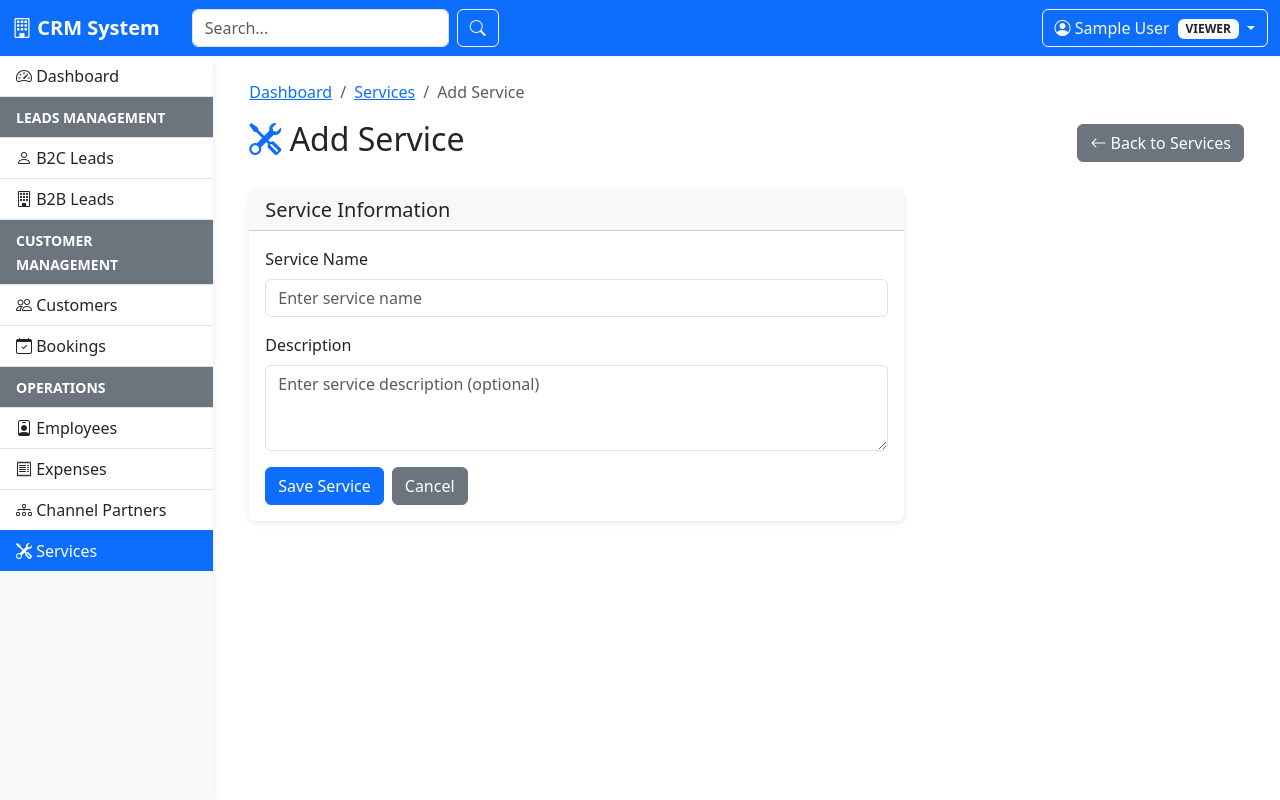
After one commit to Codimai-dev/toast4health-crm, a Flask app: page /services/add in a window 1280 px wide. The commit adds this page. Run offline with Flask 3, Linux system fonts and the light colour scheme; the visitor is signed in with stand-in values (Sample User, id 1).

Commit message:
add_service_model

```diff
--- a/app/__init__.py
+++ b/app/__init__.py
@@ -76,6 +76,9 @@ def create_app(config_name=None):
     from app.channel_partners import bp as channel_partners_bp
     app.register_blueprint(channel_partners_bp, url_prefix='/channel-partners')
 
+    from app.services import bp as services_bp
+    app.register_blueprint(services_bp, url_prefix='/services')
+
     from app.settings import bp as settings_bp
     app.register_blueprint(settings_bp, url_prefix='/settings')
 
--- /dev/null
+++ b/app/services/forms.py
@@ -0,0 +1,14 @@
+"""Services forms."""
+
+from flask_wtf import FlaskForm
+from wtforms import StringField, TextAreaField, SubmitField
+from wtforms.validators import DataRequired
+
+
+class ServiceForm(FlaskForm):
+    """Form for adding/editing services."""
+
+    name = StringField('Service Name', validators=[DataRequired()],
+                       render_kw={'class': 'form-control', 'placeholder': 'Enter service name'})
+    description = TextAreaField('Description', render_kw={'class': 'form-control', 'rows': 3, 'placeholder': 'Enter service description (optional)'})
+    submit = SubmitField('Save Service', render_kw={'class': 'btn btn-primary'})
--- /dev/null
+++ b/app/services/routes.py
@@ -0,0 +1,59 @@
+"""Services routes."""
+
+from flask import render_template, flash, redirect, url_for
+from flask_login import login_required, current_user
+
+from app import db
+from app.services import bp
+from app.services.forms import ServiceForm
+from app.models import Service
+
+
+@bp.route('/')
+@login_required
+def index():
+    """Display all services."""
+    services = Service.query.order_by(Service.created_at.desc()).all()
+    return render_template('services/index.html', title='Services', services=services)
+
+
+@bp.route('/add', methods=['GET', 'POST'])
+@login_required
+def add():
+    """Add a new service."""
+    form = ServiceForm()
+    if form.validate_on_submit():
+        service = Service(
+            name=form.name.data,
+            description=form.description.data,
+            created_by=current_user.id,
+            updated_by=current_user.id
+        )
+        db.session.add(service)
+        db.session.commit()
+        flash('Service added successfully!', 'success')
+        return redirect(url_for('services.index'))
+    return render_template('services/add.html', title='Add Service', form=form)
+
+
+@bp.route('/view/<int:id>')
+@login_required
+def view(id):
+    """View a service."""
+    service = Service.query.get_or_404(id)
+    return render_template('services/view.html', title='View Service', service=service)
+
+
+@bp.route('/edit/<int:id>', methods=['GET', 'POST'])
+@login_required
+def edit(id):
+    """Edit a service."""
+    service = Service.query.get_or_404(id)
+    form = ServiceForm(obj=service)
+    if form.validate_on_submit():
+        form.populate_obj(service)
+        service.updated_by = current_user.id
+        db.session.commit()
+        flash('Service updated successfully!', 'success')
+        return redirect(url_for('services.index'))
+    return render_template('services/edit.html', title='Edit Service', form=form, service=service)
--- a/app/templates/base.html
+++ b/app/templates/base.html
@@ -202,6 +202,9 @@
                     <a href="{{ url_for('channel_partners.index') }}" class="list-group-item list-group-item-action {{ 'active' if request.endpoint and request.endpoint.startswith('channel_partners.') }}">
                         <i class="bi bi-diagram-3"></i> Channel Partners
                     </a>
+                    <a href="{{ url_for('services.index') }}" class="list-group-item list-group-item-action {{ 'active' if request.endpoint and request.endpoint.startswith('services.') }}">
+                        <i class="bi bi-tools"></i> Services
+                    </a>
 
                     {% if current_user.role.value == 'ADMIN' %}
                     <!-- Admin Section -->
@@ -263,6 +266,9 @@
                         </a>
                         <a href="{{ url_for('channel_partners.index') }}" class="list-group-item list-group-item-action {{ 'active' if request.endpoint and request.endpoint.startswith('channel_partners.') }}">
                             <i class="bi bi-diagram-3"></i> Channel Partners
+                        </a>
+                        <a href="{{ url_for('services.index') }}" class="list-group-item list-group-item-action {{ 'active' if request.endpoint and request.endpoint.startswith('services.') }}">
+                            <i class="bi bi-tools"></i> Services
                         </a>
 
                         {% if current_user.role.value == 'ADMIN' %}
--- /dev/null
+++ b/app/templates/services/add.html
@@ -0,0 +1,59 @@
+{% extends "base.html" %}
+
+{% block title %}Add Service - CRM System{% endblock %}
+
+{% block breadcrumb %}
+<li class="breadcrumb-item"><a href="{{ url_for('dashboard.index') }}">Dashboard</a></li>
+<li class="breadcrumb-item"><a href="{{ url_for('services.index') }}">Services</a></li>
+<li class="breadcrumb-item active">Add Service</li>
+{% endblock %}
+
+{% block content %}
+<div class="row">
+    <div class="col-12">
+        <div class="d-flex justify-content-between align-items-center mb-4">
+            <h2>
+                <i class="bi bi-tools text-primary"></i>
+                Add Service
+            </h2>
+            <a href="{{ url_for('services.index') }}" class="btn btn-secondary">
+                <i class="bi bi-arrow-left"></i> Back to Services
+            </a>
+        </div>
+    </div>
+</div>
+
+<div class="row">
+    <div class="col-lg-8">
+        <div class="card">
+            <div class="card-header">
+                <h5 class="card-title mb-0">Service Information</h5>
+            </div>
+            <div class="card-body">
+                <form method="POST">
+                    {{ form.hidden_tag() }}
+                    <div class="mb-3">
+                        {{ form.name.label(class="form-label") }}
+                        {{ form.name() }}
+                        {% if form.name.errors %}
+                            <div class="text-danger">
+                                {% for error in form.name.errors %}
+                                    <small>{{ error }}</small>
+                                {% endfor %}
+                            </div>
+                        {% endif %}
+                    </div>
+                    <div class="mb-3">
+                        {{ form.description.label(class="form-label") }}
+                        {{ form.description() }}
+                    </div>
+                    <div class="d-flex gap-2">
+                        {{ form.submit() }}
+                        <a href="{{ url_for('services.index') }}" class="btn btn-secondary">Cancel</a>
+                    </div>
+                </form>
+            </div>
+        </div>
+    </div>
+</div>
+{% endblock %}
```
Also changed, not shown: app/models.py (+13 -0 lines), app/services/__init__.py (added, +7 -0 lines), app/templates/services/edit.html (added, +64 -0 lines), app/templates/services/index.html (added, +79 -0 lines), app/templates/services/view.html (added, +74 -0 lines), migrations/versions/1057c4014ae7_add_service_model.py (added, +71 -0 lines).
